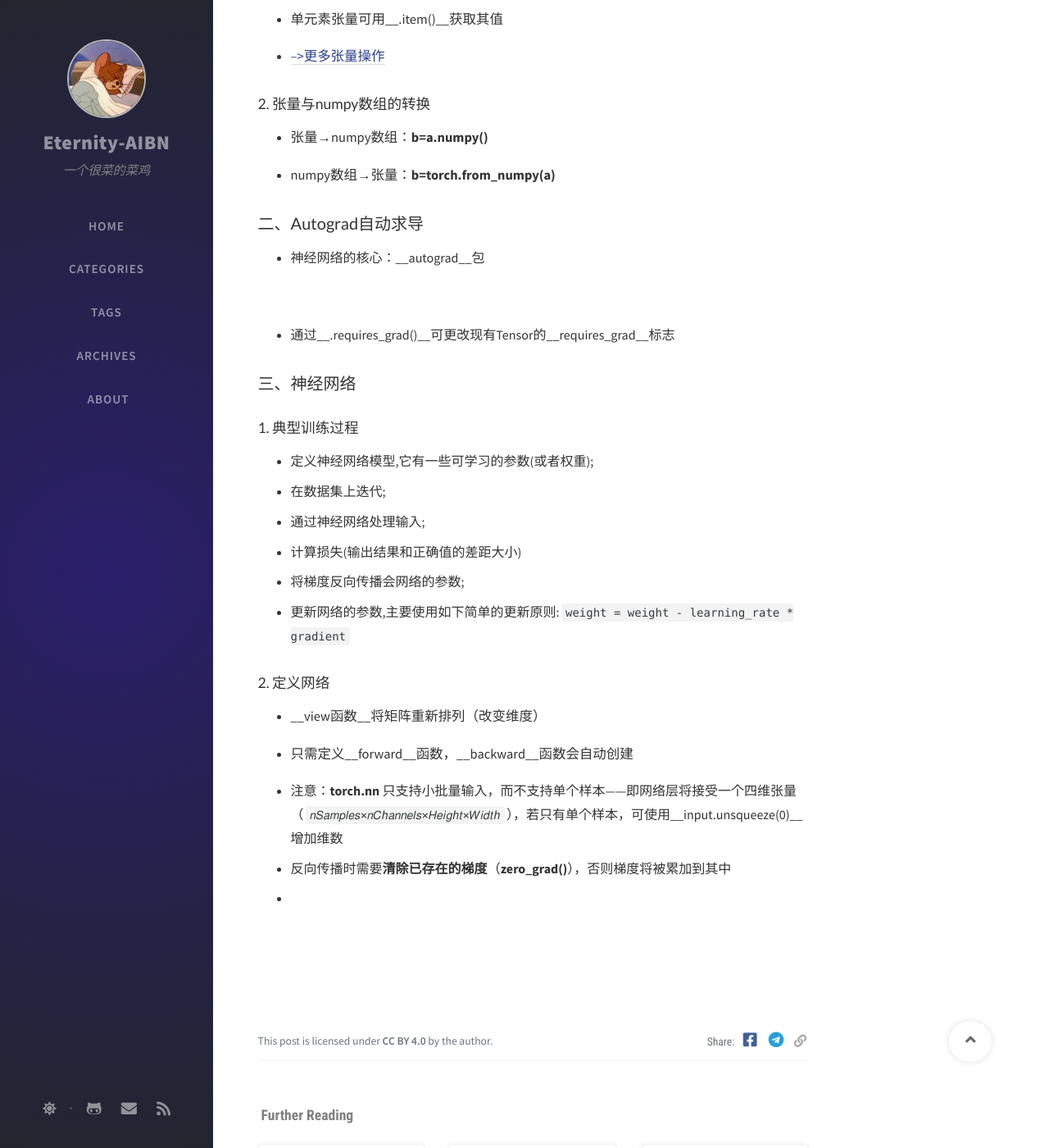
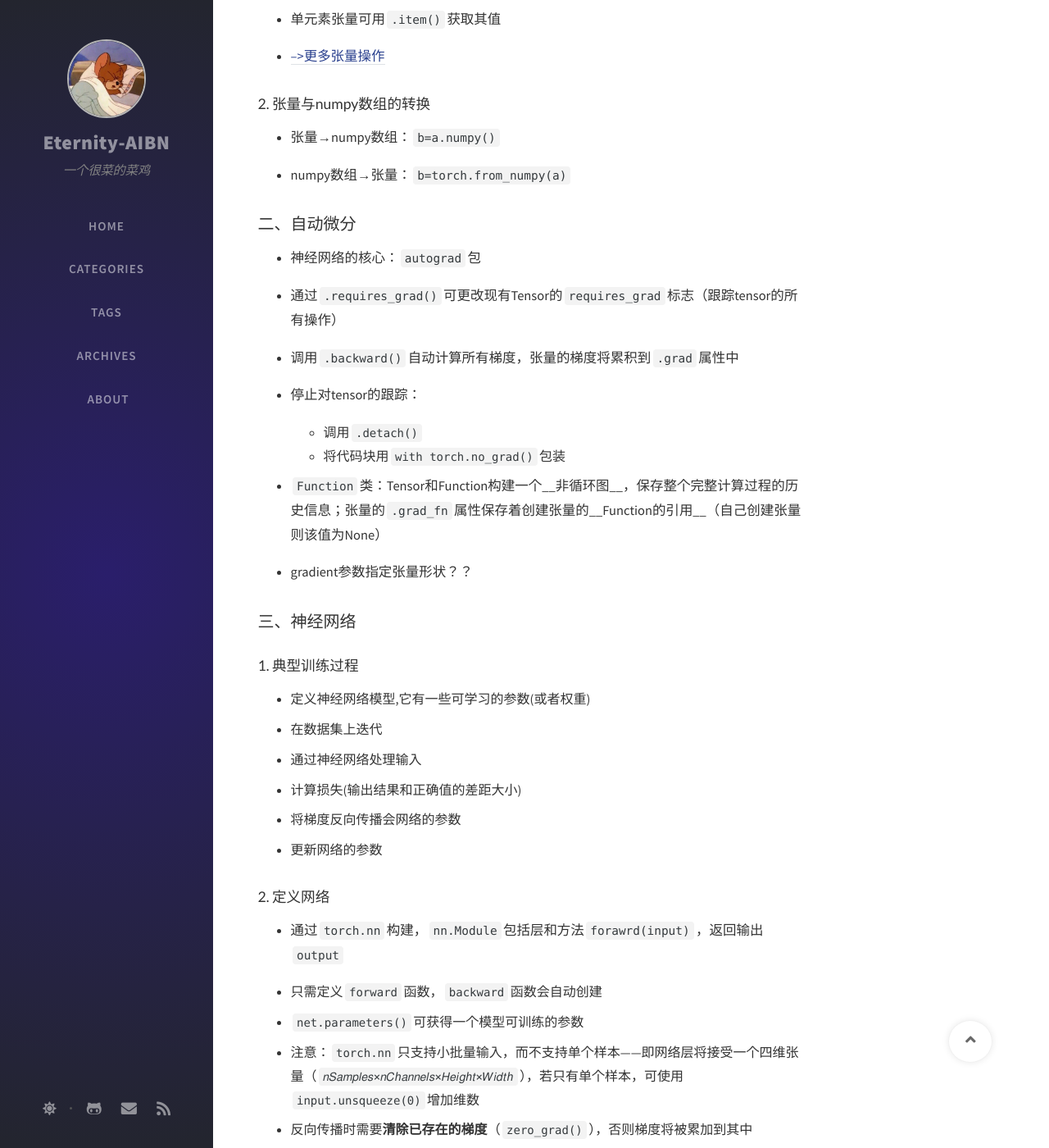
Before and after one commit to Eternity-AIBN/Eternity-AIBN.github.io, a Jekyll site: the page built from _posts/2020-9-20-Pytorch学习.md, in a window 1280 px wide and 1400 px high, scrolled down 573 px. Shown: the whole window at 82% size. Built offline with Jekyll 4.4.1, drawn with Linux system fonts in a browser that asks for light colours; nearby versions of some CDN libraries; comment, search, counter and statistics services are not loaded; some of the changed text lies outside the part shown.

Commit message:
Update 2020-9-20-Pytorch学习.md

```diff
--- a/_posts/2020-9-20-Pytorch学习.md
+++ b/_posts/2020-9-20-Pytorch学习.md
@@ -2,19 +2,19 @@
 
 ##### 1. 一些基本操作
 
-- 构建张量：__torch.Tensor(5,3)__
+- 构建张量：`torch.Tensor(5,3)`
 
-- 零矩阵：__torch.zeros(5,3,dtype=torch.long)__
+- 零矩阵：`torch.zeros(5,3,dtype=torch.long)`
 
-- 在已有张量基础上：__x=x.new_ones(5,3)__
+- 在已有张量基础上：`x=x.new_ones(5,3)`
 
-- 获取张量大小：__x.size()__
+- 获取张量大小：`x.size()`
 
-- 原地操作：_____后缀，如__y.add_(x)__
+- 原地操作：`_`后缀，如`y.add_(x)`
 
-- 调整大小：__torch.view__
+- 调整大小：`torch.view`
 
-- 单元素张量可用__.item()__获取其值
+- 单元素张量可用`.item()`获取其值
 
 - [-->更多张量操作](https://pytorch.org/docs/stable/torch.html)
 
@@ -22,21 +22,32 @@
 
 ##### 2. 张量与numpy数组的转换
 
-- 张量→numpy数组：__b=a.numpy()__
+- 张量→numpy数组：`b=a.numpy()`
 
-* numpy数组→张量：__b=torch.from_numpy(a)__
+* numpy数组→张量：`b=torch.from_numpy(a)`
 
 
 
 
 
-### 二、Autograd自动求导
+### 二、自动微分
 
-- 神经网络的核心：__autograd__包
+- 神经网络的核心：`autograd`包
 
-![image-20200923151757917](C:\Users\15542\AppData\Roaming\Typora\typora-user-images\image-20200923151757917.png)
+- 通过`.requires_grad()`可更改现有Tensor的`requires_grad`标志（跟踪tensor的所有操作）
 
-- 通过__.requires_grad()__可更改现有Tensor的__requires_grad__标志
+- 调用`.backward()`自动计算所有梯度，张量的梯度将累积到`.grad`属性中
+
+- 停止对tensor的跟踪：
+
+    - 调用`.detach()`
+    - 将代码块用`with torch.no_grad()`包装
+
+- `Function`类：Tensor和Function构建一个__非循环图__，保存整个完整计算过程的历史信息；张量的`.grad_fn`属性保存着创建张量的__Function的引用__（自己创建张量则该值为None）
+
+- gradient参数指定张量形状？？
+
+
 
 
 
@@ -46,19 +57,40 @@
 
 ##### 1. 典型训练过程
 
-- 定义神经网络模型,它有一些可学习的参数(或者权重);
-- 在数据集上迭代;
-- 通过神经网络处理输入;
+- 定义神经网络模型,它有一些可学习的参数(或者权重)
+- 在数据集上迭代
+- 通过神经网络处理输入
 - 计算损失(输出结果和正确值的差距大小)
-- 将梯度反向传播会网络的参数;
-- 更新网络的参数,主要使用如下简单的更新原则:`weight = weight - learning_rate * gradient`
+- 将梯度反向传播会网络的参数
+- 更新网络的参数
 
 ##### 2. 定义网络
 
-- __view函数__将矩阵重新排列（改变维度）
+* 通过`torch.nn`构建，`nn.Module`包括层和方法`forawrd(input)`，返回输出`output	`
 
-- 只需定义__forward__函数，__backward__函数会自动创建
+- 只需定义`forward`函数，`backward`函数会自动创建
+- `net.parameters()`可获得一个模型可训练的参数
+- 注意：`torch.nn`只支持小批量输入，而不支持单个样本——即网络层将接受一个四维张量（`𝑛𝑆𝑎𝑚𝑝𝑙𝑒𝑠×𝑛𝐶ℎ𝑎𝑛𝑛𝑒𝑙𝑠×𝐻𝑒𝑖𝑔ℎ𝑡×𝑊𝑖𝑑𝑡ℎ`），若只有单个样本，可使用`input.unsqueeze(0)`增加维数
+- 反向传播时需要**清除已存在的梯度**（`zero_grad()`），否则梯度将被累加到其中
 
-- 注意：__torch.nn__ 只支持小批量输入，而不支持单个样本——即网络层将接受一个四维张量（`𝑛𝑆𝑎𝑚𝑝𝑙𝑒𝑠×𝑛𝐶ℎ𝑎𝑛𝑛𝑒𝑙𝑠×𝐻𝑒𝑖𝑔ℎ𝑡×𝑊𝑖𝑑𝑡ℎ`），若只有单个样本，可使用__input.unsqueeze(0)__增加维数
-- 反向传播时需要**清除已存在的梯度**（__zero_grad()__），否则梯度将被累加到其中
--
+##### 3、更新参数
+
+* 随机梯度下降：`weight = weight - learning_rate * gradient`
+* `torch.optim`中有其他更新规则（SGD、Adam等）
+
+
+
+
+
+
+
+### 四、数据加载和处理
+
+* `torch.utils.data.Dataset`：数据集抽象类，自定义数据集应继承该类并覆盖以下方法
+    * `__len__`：返回数据集尺寸
+    * `__getitem__`：获取索引数据
+
+* `torch.utils.data.DataLoader`：数据加载器，提供常用操作
+    * `batch_size`：每个batch的大小
+    * `shuffle`：是否进行shuffle操作
+    * `num_workers`：加载数据时使用几个子进程
```
